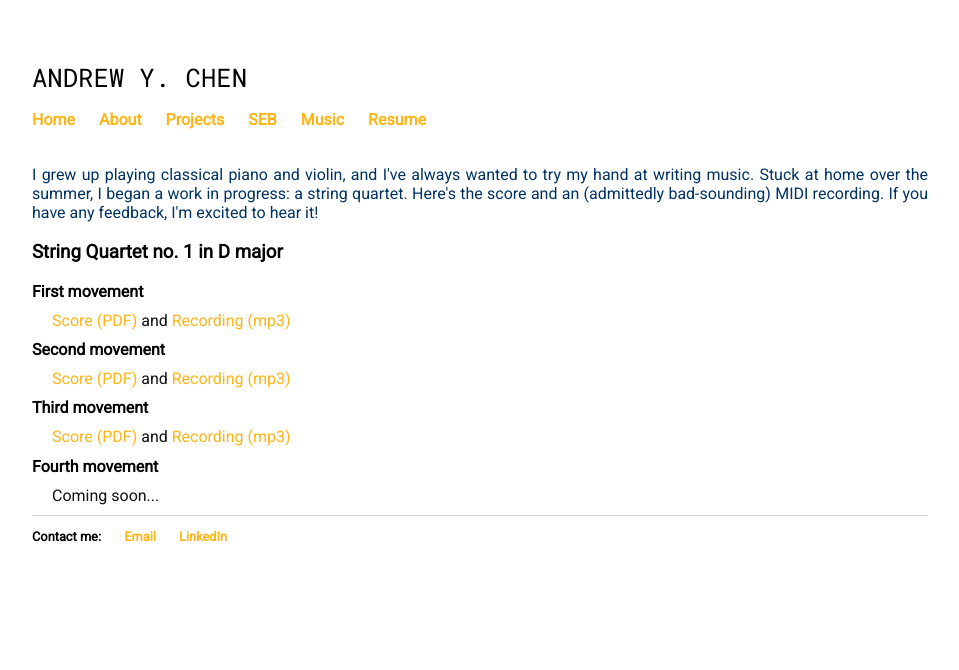
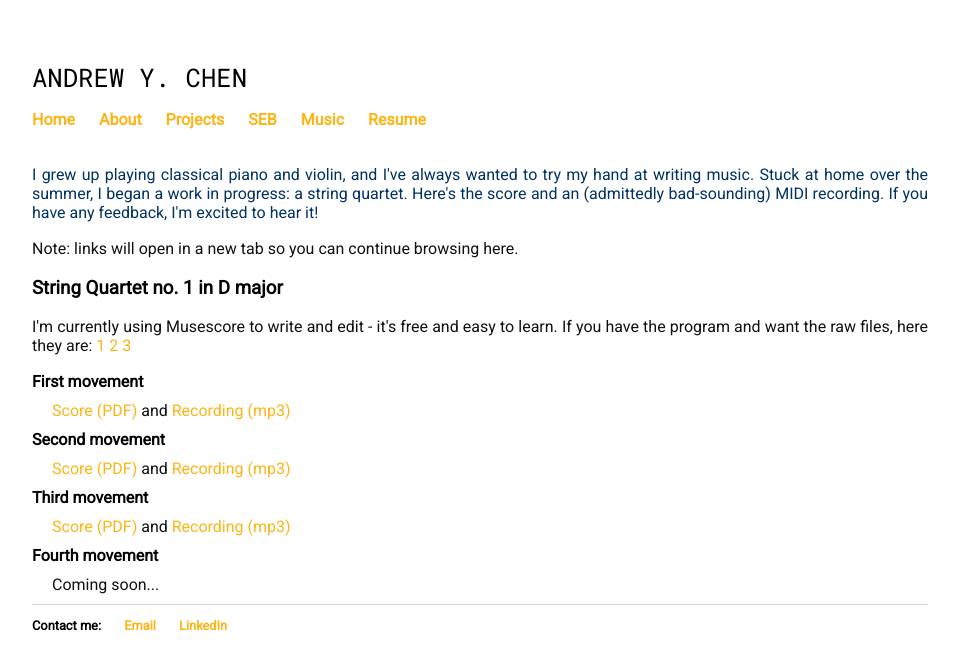
Before and after one commit to carbonheliumnitrogen/carbonheliumnitrogen.github.io, a Jekyll site: the page built from music.html, in a window 1280 px wide. Shown: the top 670 px of the page, without its empty margins (160-1119 px from the left). Built offline with Jekyll 4.4.1, drawn with Linux system fonts in a browser that asks for light colours.

Commit message:
Update music.html

```diff
--- a/music.html
+++ b/music.html
@@ -29,20 +29,26 @@ color:#003262;
 </head>
 <div >
 	<p id="headerone"> I grew up playing classical piano and violin, and I've always wanted to try my hand at writing music. Stuck at home over the summer, I began a work in progress: a  string quartet. Here's the score and an (admittedly bad-sounding) MIDI recording. If you have any feedback, I'm excited to hear it!</p>
+	<p id="note"> Note: links will open in a new tab so you can continue browsing here.
 
 	<h3>String Quartet no. 1 in D major</h3>
+	<p> I'm currently using Musescore to write and edit - it's free and easy to learn. If you have the program and want the raw files, here they are:
+		<a href="/music/1.mcsz" target="_blank"> 1 </a>
+		<a href="/music/2.mcsz" target="_blank"> 2 </a>
+		<a href="/music/3.mcsz" target="_blank"> 3 </a>
+	</p>
 	<h4 id="mvmt">First movement</h4>
 	<div id=links>
-		<p id="link"> <a href="/music/1score.pdf">Score (PDF)</a> and <a href="/music/1sound.mp3">Recording (mp3)</a> </p>
+		<p id="link"> <a href="/music/1score.pdf" target="_blank">Score (PDF)</a> and <a href="/music/1sound.mp3" target="_blank">Recording (mp3)</a> </p>
 	</div>
 	<h4 id="mvmt">Second movement</h4>
 	<div id=links>
-		<p id="link"> <a href="/music/2score.pdf">Score (PDF)</a> and <a href="/music/2sound.mp3">Recording (mp3)</a> </p>
+		<p id="link"> <a href="/music/2score.pdf" target="_blank">Score (PDF)</a> and <a href="/music/2sound.mp3" target="_blank">Recording (mp3)</a> </p>
 	</div>
 
  	<h4 id="mvmt">Third movement</h4>
 	<div id=links>
-		<p id="link"> <a href="/music/3score.pdf">Score (PDF)</a> and <a href="/music/3sound.mp3">Recording (mp3)</a> </p>
+		<p id="link"> <a href="/music/3score.pdf" target="_blank">Score (PDF)</a> and <a href="/music/3sound.mp3" target="_blank">Recording (mp3)</a> </p>
 	</div>
 
 	<h4 id="mvmt">Fourth movement</h4>
```
